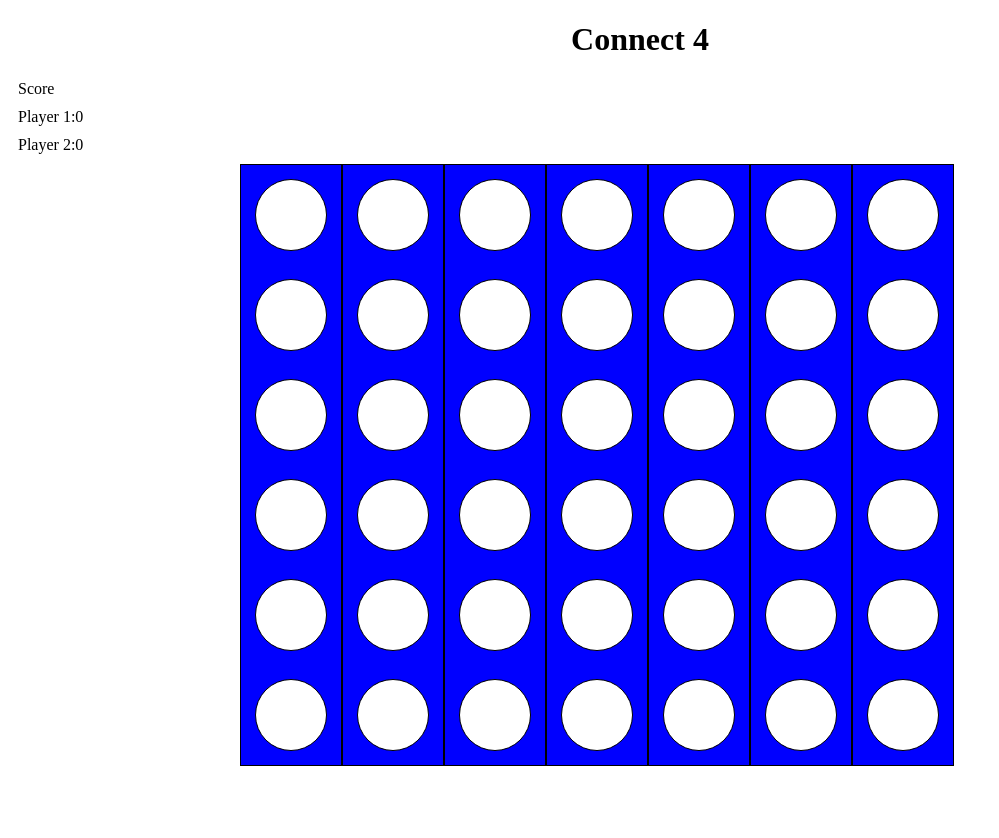
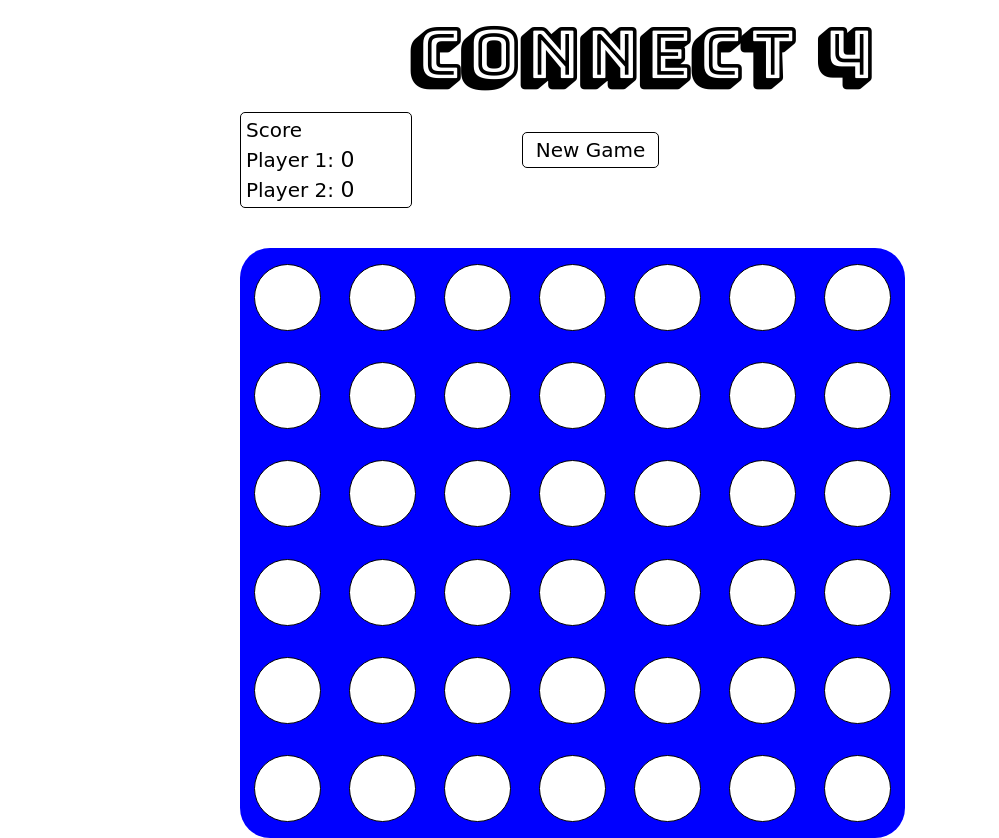
Before and after one commit to annaboeri/connect-4, a plain HTML site: page index.html in a window 1280 px wide. Shown: the whole page, without its empty margins (0-999 px from the left). Before the commit the page ends 800 px from the top, so only its background shows below. Drawn offline with Linux system fonts and the light colour scheme; a web font is replaced by a local one.

Commit message:
updated CSS and began writing functionality to make disk appear to slide down column

```diff
--- a/CSS/style.css
+++ b/CSS/style.css
@@ -1,15 +1,64 @@
 body {
+
+
+}
+
+#content {
+    margin: 0 auto;
+    width: 900px;
 }
 
 h1 {
     text-align: center;
+    font-size: 70px;
+    font-family: 'Bungee Shade', cursive;
+    margin: 10px auto;
+}
+
+#new-game {
+    display: inline-block;
+    float: left;
+    font-family: 'Bungee Inline', cursive;
+    margin: 20px 100px;
+    padding: 5px;
+    text-align: center;
+    font-size: 20px;
+    border: 1px solid black;
+    border-radius: 5px;
+    width: 125px;
+
+}
+
+#scoreboard {
+    display: inline-block;
+    float: left;
+    font-family: 'Bungee Inline', cursive;
+    width: 170px;
+    border: 1px solid black;
+    border-radius: 5px;
+    margin: 0 10px 10px 50px;
+    font-size: 20px;
 }
 
 #scoreboard div {
-    margin: 10px;
+    margin: 5px;
+}
+
+span {
+    font-size: 22px;
+    text-decoration: bold;
+}
+
+#game-result-output {
+    float: left;
+    width: 400px;
+    text-align: center;
+    margin: 30px 100px;
+    font-size: 30px;
 }
 
 #gameboard {
+    clear: both;
     margin: 0 auto;
     width:  800px;
 }
@@ -21,16 +70,25 @@ h1 {
     flex-direction: column;
     justify-content: space-around;
     align-items: center;
-    height: 600px;
-    width: 100px;
-    border: 1px solid black;
+    height: 590px;
+    width: 95px;
     background-color: blue;
+}
+
+#column-1 {
+    border-top-left-radius: 30px;
+    border-bottom-left-radius: 30px;
 
 }
 
+#column-7 {
+    border-top-right-radius: 30px;
+    border-bottom-right-radius: 30px;
+}
+
 .row {
-    height: 70px;
-    width: 70px;
+    height: 65px;
+    width: 65px;
     border: 1px solid black;
     border-radius: 40px;
     text-align: center;
--- a/index.html
+++ b/index.html
@@ -5,17 +5,20 @@
     <meta name="viewport" content="width=device-width, initial-scale=1.0">
     <meta http-equiv="X-UA-Compatible" content="ie=edge">
     <title>Connect 4</title>
+    <link href="https://fonts.googleapis.com/css?family=Bungee+Inline|Bungee+Shade" rel="stylesheet">
     <link rel="stylesheet" type="text/css" href="css/style.css">
     <script src="scripts/jquery-3.3.1.js"></script>
 </head>
 <body>
-    <div>
-         <h1>Connect 4</h1>
+    <h1>Connect 4</h1>
+    <div id="content">
          <div id="scoreboard">
-             <div>Score</div>
-             <div>Player 1:<span id="player-1-score">0</span></div>
-             <div>Player 2:<span id="player-2-score">0</span></div>
+             <div id="score">Score</div>
+             <div class="player-score">Player 1: <span id="player-1-score">0</span></div>
+             <div class="player-score">Player 2: <span id="player-2-score">0</span></div>
          </div>
+         <div id="new-game">New Game</div>
+         <div id="game-result-output"></div>
     </div>
     <div id="gameboard">
         <div id="column-1" class="flex-container">
--- a/scripts/script.js
+++ b/scripts/script.js
@@ -1,11 +1,16 @@
 var game = {
-    players: [{name: "player1", color: "red"}, {name: "player2", color: "yellow"}],
+    players: [{name: "Player 1", color: "red"}, {name: "Player 2", color: "yellow"}],
     currentPlayer: null,
     init: function(){
         console.log('Game initialized')
         game.currentPlayer = game.players[0]
+    },
+    resetGame: function(){
+        console.log("GAME OVER")
+        game.init()
+        $row.css("background-color", "rgb(255, 255, 255)")
+    },
 
-    },
     switchPlayer: function(){
         if (game.currentPlayer === game.players[0]){
             game.currentPlayer = game.players[1]
@@ -14,10 +19,22 @@ var game = {
             game.currentPlayer = game.players[0]
         }
      },
+
     renderCurrentPlayer: function(){
-        for (i = 5; i >= 0; i--){
+
+        for (var i = 5; i >= 0; i--){
             var $newSlot = $(this).children().eq(i)
+            console.log($(this).children())
+           // console.log($newSlot)
             if ($newSlot.css("background-color") === "rgb(255, 255, 255)"){
+               var $previousSlots = $newSlot.prevAll()
+                console.log($newSlot.eq())
+                for (var j = 0; j < i; j++){
+                    var $otherSlot = $(this).children().eq(j)
+                    $otherSlot.css("background-color", "pink")
+                   // setTimout( "$otherSlot.css('background-color', 'rgb(255, 255, 255)')" , 1000)
+
+                }
                 $newSlot.css("background-color", game.currentPlayer.color)
                 break
             }
@@ -28,9 +45,10 @@ var game = {
         game.checkRightAndDown()
         game.checkRightAndUp()
         game.switchPlayer()
-     },
+    },
+
     updateScore: function(){
-        if (game.currentPlayer.name === "player1"){
+        if (game.currentPlayer.name === "Player 1"){
             currentPlayer1Score = currentPlayer1Score + 1
             $player1Score.text(currentPlayer1Score)
         } else {
@@ -46,11 +64,11 @@ var game = {
             $currentSlot.css("background-color") === $currentSlot.next().css("background-color") &&
             $currentSlot.next().css("background-color") === $currentSlot.next().next().css("background-color") &&
             $currentSlot.next().next().css("background-color") === $currentSlot.next().next().next().css("background-color")){
-                alert(game.currentPlayer.name + " ,you won!")
+                $gameResultOutput.css("color", game.currentPlayer.color)
+                $gameResultOutput.text(game.currentPlayer.name + " wins!")
                 game.updateScore()
             }
         }
-
     },
 
     checkHorizontal: function(){
@@ -82,7 +100,6 @@ var game = {
             game.updateScore()
             }
         }
-
     },
 
 
@@ -99,13 +116,20 @@ var game = {
             game.updateScore()
             }
        }
-
     }
 }
 
 game.init()
 
 var $currentSlot
+var $newGame = $('#new-game')
+var $player1Score = $('#player-1-score')
+var $player2Score = $('#player-2-score')
+var $gameResultOutput = $('#game-result-output')
+var $row = $('.row')
+
+var currentPlayer1Score = 0
+var currentPlayer2Score = 0
 
 var $column1 = $('#column-1')
 var $column2 = $('#column-2')
@@ -115,6 +139,7 @@ var $column5 = $('#column-5')
 var $column6 = $('#column-6')
 var $column7 = $('#column-7')
 
+
 var $row1 = $('.row-1')
 var $row2 = $('.row-2')
 var $row3 = $('.row-3')
@@ -122,12 +147,6 @@ var $row4 = $('.row-4')
 var $row5 = $('.row-5')
 var $row6 = $('.row-6')
 var $row7 = $('.row-7')
-
-var $player1Score = $('#player-1-score')
-var $player2Score = $('#player-2-score')
-
-var currentPlayer1Score = 0
-var currentPlayer2Score = 0
 
 
 $($column1).click(game.renderCurrentPlayer)
@@ -137,3 +156,5 @@ $($column4).click(game.renderCurrentPlayer)
 $($column5).click(game.renderCurrentPlayer)
 $($column6).click(game.renderCurrentPlayer)
 $($column7).click(game.renderCurrentPlayer)
+
+$($newGame).click(game.resetGame)
```
